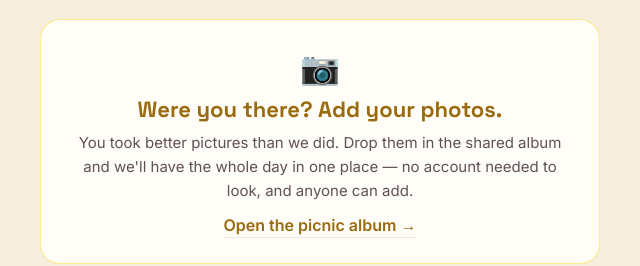
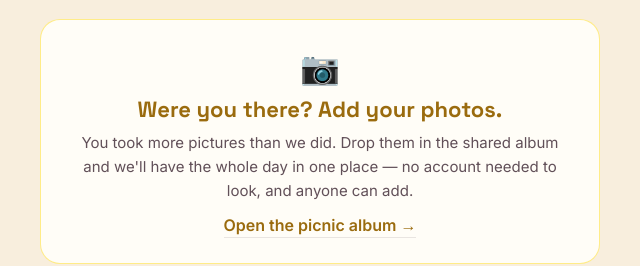
Before and after one commit to BLKOUTUK/commons, a plain HTML site: page public/picnic.html in a window 1280 px wide. Shown: the part 4020-4286 px from the top of the page, 320-960 px from the left. Drawn offline with Linux system fonts and the light colour scheme.

Commit message:
picnic: album copy — more pictures, not better

```diff
--- a/public/picnic.html
+++ b/public/picnic.html
@@ -128,7 +128,7 @@
     <div style="margin-top:26px;width:100%;background:var(--surface);border:1px solid rgba(255,215,0,.45);border-radius:20px;padding:28px 26px;display:flex;flex-direction:column;gap:8px">
       <span style="font-size:32px">📷</span>
       <h3 class="grotesk" style="font-weight:700;font-size:22px;color:var(--eyebrow);transition:color 1s ease">Were you there? Add your photos.</h3>
-      <p style="font-size:15px;line-height:1.6;color:var(--inkSoft);transition:color 1s ease">You took better pictures than we did. Drop them in the shared album and we'll have the whole day in one place — no account needed to look, and anyone can add.</p>
+      <p style="font-size:15px;line-height:1.6;color:var(--inkSoft);transition:color 1s ease">You took more pictures than we did. Drop them in the shared album and we'll have the whole day in one place — no account needed to look, and anyone can add.</p>
       <p style="margin-top:4px"><a href="https://drive.google.com/drive/folders/1hJSObAqNzTivb7FPZf1ygQLYUCa30ADH" target="_blank" rel="noopener" style="color:var(--eyebrow);font-weight:600;text-decoration:none;border-bottom:1px solid var(--line);padding-bottom:2px">Open the picnic album →</a></p>
     </div>
   </div>
```
